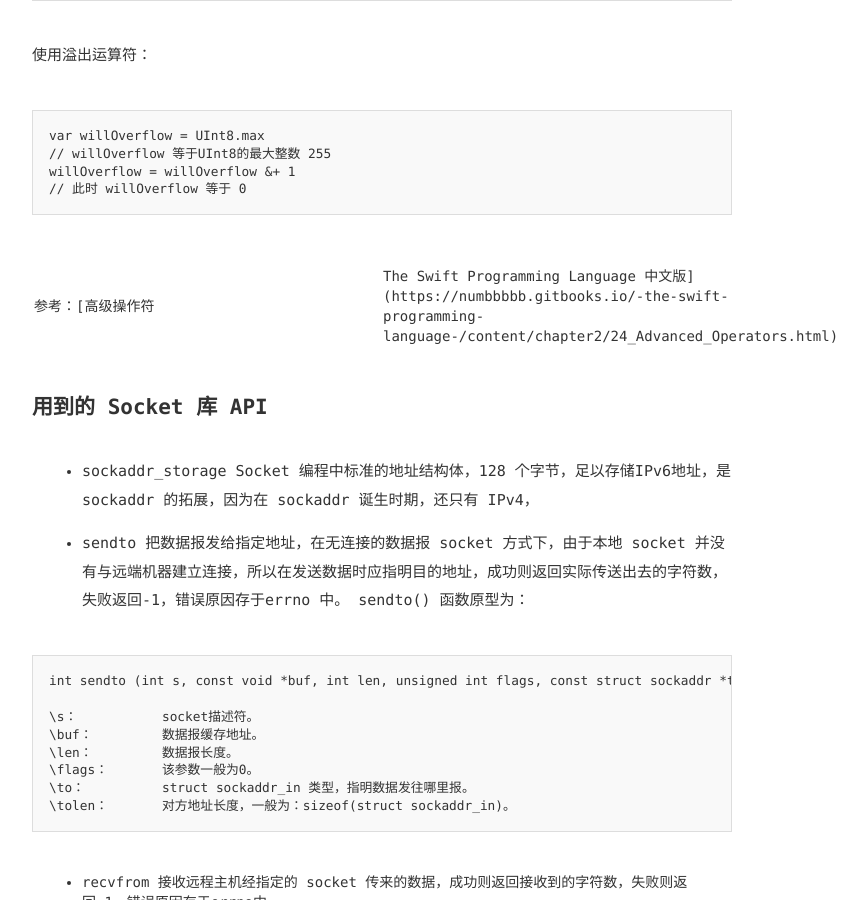
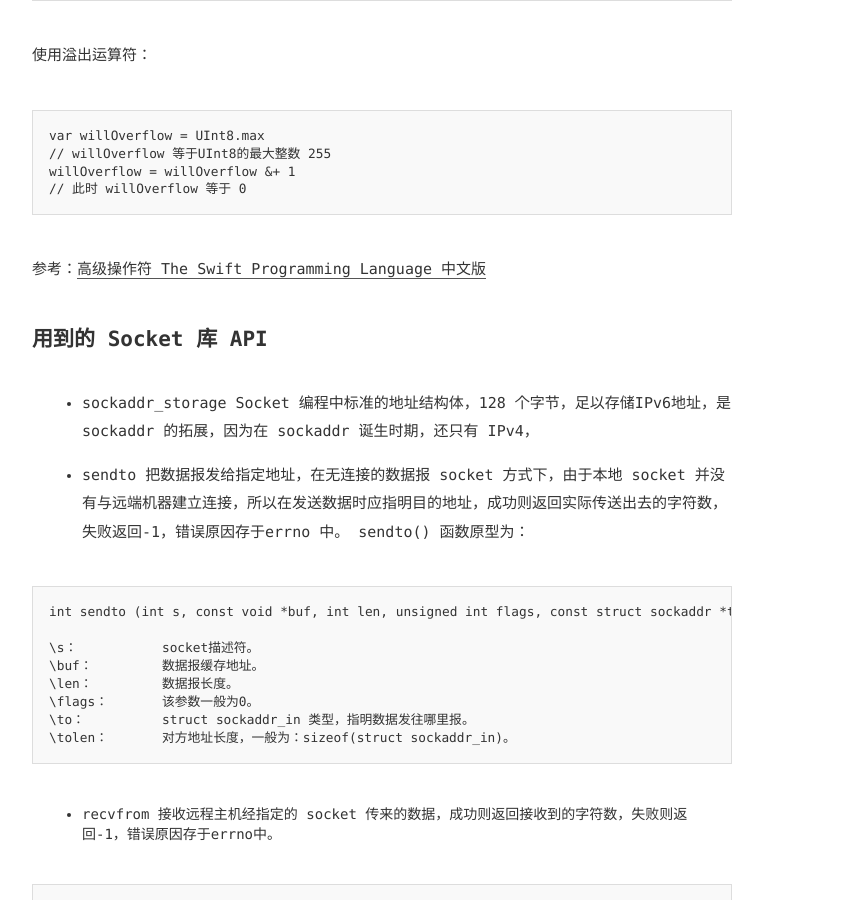
Before and after one commit to linkexin/linkexin.github.io, a Jekyll site: the page built from _posts/2019-10-26- Simple Ping in Swift - 预备芝士.md, in a window 1280 px wide and 900 px high, scrolled down 2570 px. Shown: the whole window, without its empty margins (258-1125 px from the left). Built offline with Jekyll 4.4.1, drawn with Linux system fonts in a browser that asks for light colours.

Commit message:
修改格式

````diff
--- a/_posts/2019-10-26- Simple Ping in Swift - 预备芝士.md
+++ b/_posts/2019-10-26- Simple Ping in Swift - 预备芝士.md
@@ -84,7 +84,7 @@ willOverflow = willOverflow &+ 1
 ```
 
 
-参考：[高级操作符 | The Swift Programming Language 中文版](https://numbbbbb.gitbooks.io/-the-swift-programming-language-/content/chapter2/24_Advanced_Operators.html)
+参考：[高级操作符 The Swift Programming Language 中文版](https://numbbbbb.gitbooks.io/-the-swift-programming-language-/content/chapter2/24_Advanced_Operators.html)
 
 
 ## 用到的 Socket 库 API
````
